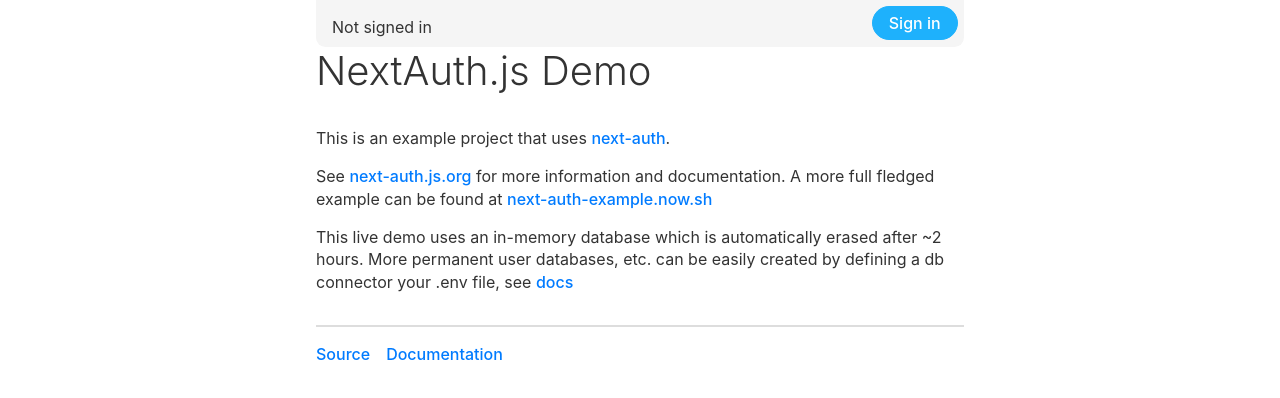
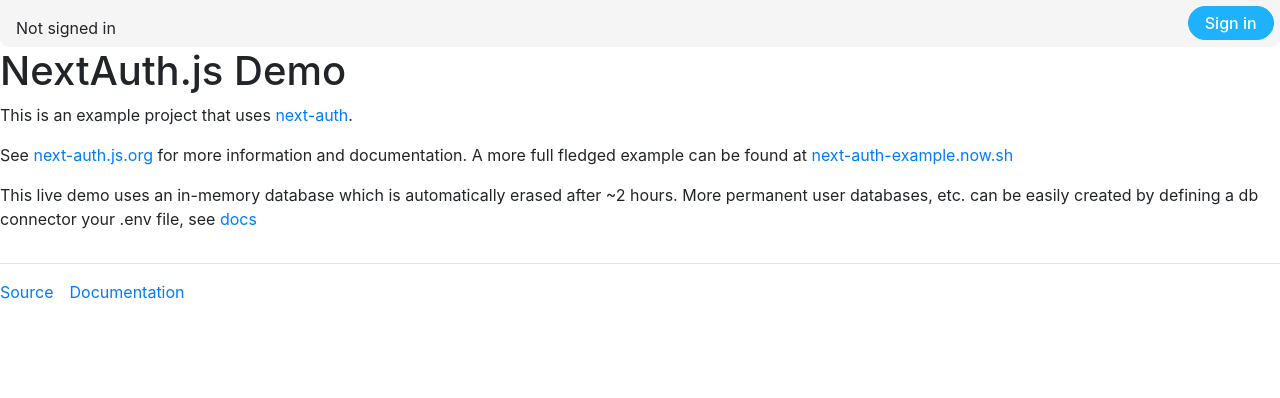
Before and after one commit to khasty720/next-auth, a Next.js app: page / in a window 1280 px wide. Shown: the top 398 px of the page. Built offline with nearby package versions, Linux system fonts and the light colour scheme; no server answers.

Commit message:
Update styles

```diff
--- a/styles/app.scss
+++ b/styles/app.scss
@@ -1,29 +1,9 @@
 body {
-  font-family: 'SF Pro Text', 'SF Pro Icons', 'Helvetica Neue', 'Helvetica',
-    'Arial', sans-serif;
-  line-height: 1.4rem;
-  padding: 0 1rem 1rem 1rem;
-  max-width: 680px;
-  margin: 0 auto;
-  color: #333333;
+  overflow-y: scroll;
 }
 
-h1 {
-  margin: 0 0 2rem 0;
-  font-size: 2.5rem;
-  line-height: 3rem;
-  font-weight: 300;
+.app {
+  display: flex;
+  height: 100vh;
+  flex-direction: column;
 }
-
-h4 {
-  margin-bottom: .5rem;
-  text-transform: uppercase;
-}
-
-a {
-  font-weight: 500;
-}
-
-hr {
-  border: 1px solid #dddddd;
-}
--- /dev/null
+++ b/styles/components/_login.scss
@@ -0,0 +1,5 @@
+.login {
+  text-align: center;
+  border-radius: 3px;
+  box-shadow: 0 .375em 1em rgba(0, 0, 0, .25);
+}
--- a/styles/index.scss
+++ b/styles/index.scss
@@ -1,2 +1,8 @@
+// Vendor
 @import '~bootstrap/scss/bootstrap';
+@import '~react-toastify/dist/ReactToastify.css';
+@import '~@fortawesome/fontawesome-free/css/all.min.css';
+
+// Components
 @import 'app';
+@import 'components/login';
```
